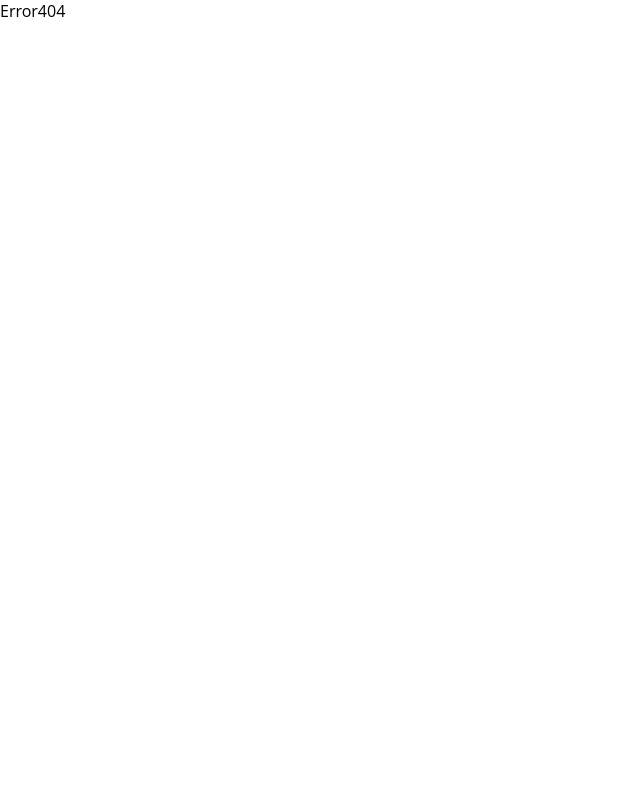
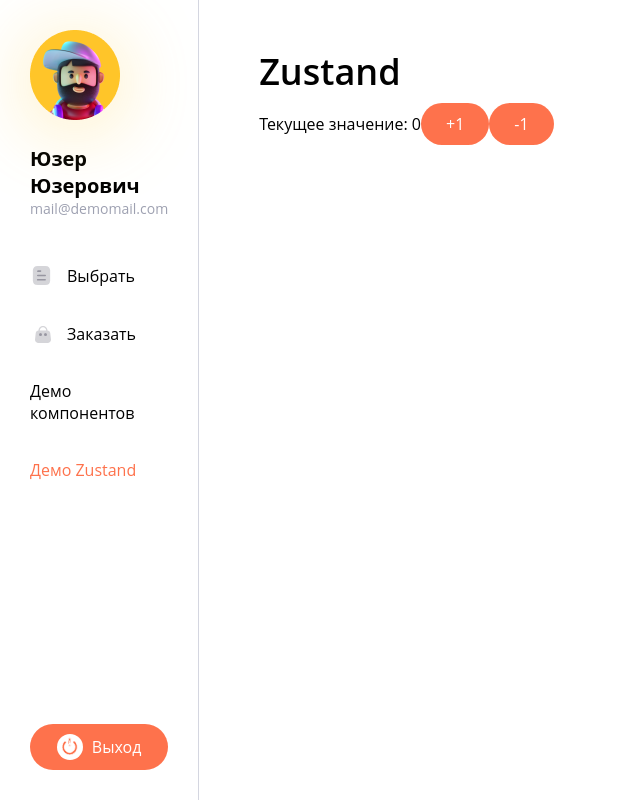
Before and after one commit to abr-ya/react-pizza-24, a React (Vite) app: page /zustand in a window 1280 px wide. Shown: the whole page, without its empty margins (0-640 px from the left). Built offline with nearby package versions, Linux system fonts and the light colour scheme.

Commit message:
feat: Add Zustand Demo

```diff
--- a/package.json
+++ b/package.json
@@ -15,7 +15,8 @@
     "classnames": "^2.5.1",
     "react": "^18.2.0",
     "react-dom": "^18.2.0",
-    "react-router-dom": "^6.21.1"
+    "react-router-dom": "^6.21.1",
+    "zustand": "^4.4.7"
   },
   "devDependencies": {
     "@types/react": "^18.2.43",
--- a/src/App.tsx
+++ b/src/App.tsx
@@ -1,6 +1,6 @@
 import { RouterProvider, createBrowserRouter } from "react-router-dom";
 
-import { Cart, Demo, Error404, Menu, Product } from "./pages";
+import { Cart, Demo, Error404, Menu, Product, Zustand } from "./pages";
 import "./index.css";
 import Layout from "./layout/Layout.tsx";
 
@@ -12,6 +12,7 @@
       { path: "/", element: <Menu /> },
       { path: "/cart", element: <Cart /> },
       { path: "/demo", element: <Demo /> },
+      { path: "/zustand", element: <Zustand /> },
       {
         path: "/product/:id",
         element: <Product />,
--- a/src/layout/Layout.tsx
+++ b/src/layout/Layout.tsx
@@ -24,6 +24,9 @@
         <NavLink to="/demo" className={({ isActive }) => cn(styles.link, { [styles.active]: isActive })}>
           Демо компонентов
         </NavLink>
+        <NavLink to="/zustand" className={({ isActive }) => cn(styles.link, { [styles.active]: isActive })}>
+          Демо Zustand
+        </NavLink>
       </div>
       <Button className={styles.exit}>
         <img src="/icons/exit-icon.svg" alt="exit-icon" /> Выход
--- /dev/null
+++ b/src/pages/DemoStore/Zustand.tsx
@@ -0,0 +1,17 @@
+import { Button, Heading } from "../../components";
+import { useCounter } from "./counter.store";
+
+const Zustand = () => {
+  const { value, increment, decrement } = useCounter();
+
+  return (
+    <div>
+      <Heading>Zustand</Heading>
+      Текущее значение: {value}
+      <Button onClick={() => increment()}>+1</Button>
+      <Button onClick={() => decrement()}>-1</Button>
+    </div>
+  );
+};
+
+export default Zustand;
--- /dev/null
+++ b/src/pages/DemoStore/counter.store.ts
@@ -0,0 +1,21 @@
+import { create } from "zustand";
+import { devtools } from "zustand/middleware";
+
+export interface ICounterState {
+  value: number;
+  increment: () => void;
+  decrement: () => void;
+  setValue: (value: number) => void;
+}
+
+export const useCounter = create<ICounterState>()(
+  devtools(
+    (set) => ({
+      value: 0,
+      increment: () => set((state) => ({ value: state.value + 1 }), false, "increment"),
+      decrement: () => set((state) => ({ value: state.value - 1 }), false, "decrement"),
+      setValue: (value) => set(() => ({ value }), false, "setValue"),
+    }),
+    { name: "Counter" },
+  ),
+);
--- a/src/pages/index.ts
+++ b/src/pages/index.ts
@@ -3,5 +3,6 @@
 import Error404 from "./Error/Error404";
 import Menu from "./Menu/Menu";
 import Product from "./Product/Product";
+import Zustand from "./DemoStore/Zustand";
 
-export { Cart, Demo, Error404, Menu, Product };
+export { Cart, Demo, Error404, Menu, Product, Zustand };
```
Also changed, not shown: 1 other file (tests, documents, lock files or other folders).
